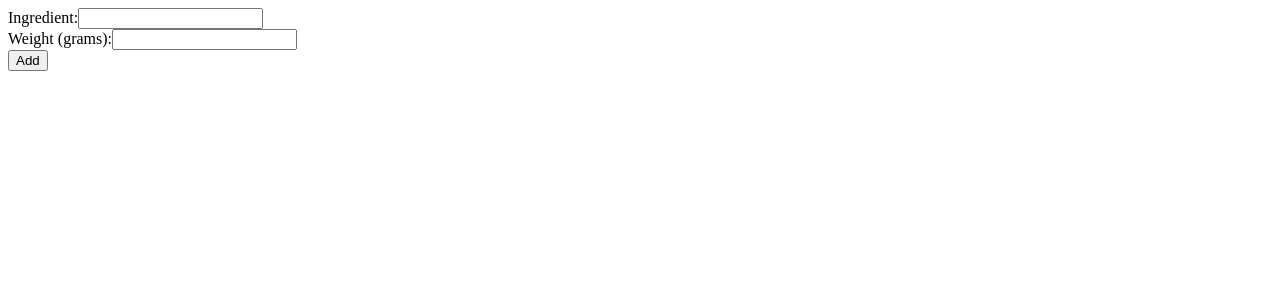
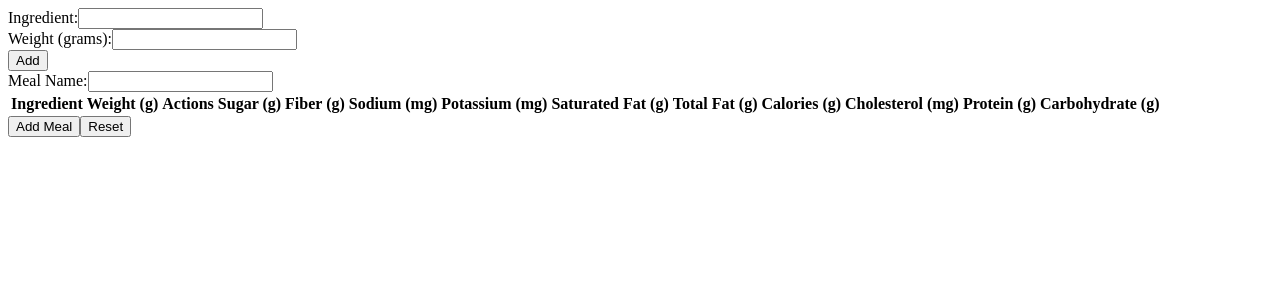
Before and after one commit to rmoss08/nutrition-calculator, a React (Create React App) app: page / in a window 1280 px wide. Shown: the top 300 px of the page. Built offline with nearby package versions, Linux system fonts and the light colour scheme.

Commit message:
feat: creates Table component

```diff
--- a/src/App.js
+++ b/src/App.js
@@ -1,8 +1,12 @@
-import IngredientForm from "./components/IngredientForm";
+import IngredientForm from './components/IngredientForm';
+import Table from './components/Table';
 
 function App() {
   return (
-    <IngredientForm />
+    <div>
+      <IngredientForm />
+      <Table />
+    </div>
   );
 }
 
--- a/src/components/IngredientForm.js
+++ b/src/components/IngredientForm.js
@@ -1,11 +1,23 @@
 import axios from 'axios';
+import { useState } from 'react';
 import { useDispatch } from 'react-redux';
 import { mealActions } from '../store/meal-slice';
 
 const IngredientForm = () => {
   const dispatch = useDispatch();
 
-  const fetchNutrition = (ingredient, weight, timestamp) => {
+  const formatNutritionData = (data) => {
+    delete data.name;
+
+    let formattedData = {};
+    for (const key in data) {
+      formattedData[key] = parseFloat(data[key]);
+    }
+
+    return formattedData;
+  };
+
+  const fetchNutritionData = (ingredient, weight, timestamp) => {
     const axios = require('axios');
 
     const options = {
@@ -21,13 +33,16 @@ const IngredientForm = () => {
     return axios
       .request(options)
       .then((response) => {
-        const data = response.data;
-        console.log(data);
+        const data = response.data.items[0];
+        // console.log(data);
+
+        const formattedData = formatNutritionData(data);
+
         const ingredientData = {
           id: timestamp,
           name: ingredient,
           weight: weight,
-          nutrition: data.items[0],
+          nutrition: formattedData,
         };
 
         return dispatch(mealActions.add(ingredientData));
@@ -41,10 +56,10 @@ const IngredientForm = () => {
     event.preventDefault();
 
     const ingredient = event.target[0].value;
-    const weight = event.target[1].value;
-    const timestamp = event.timeStamp;
+    const weight = parseFloat(event.target[1].value);
+    const timestamp = `${event.timeStamp}`;
 
-    return fetchNutrition(ingredient, weight, timestamp);
+    return fetchNutritionData(ingredient, weight, timestamp);
   };
 
   return (
--- /dev/null
+++ b/src/components/Table.js
@@ -0,0 +1,165 @@
+import { useDispatch, useSelector } from 'react-redux';
+import { dayActions } from '../store/day-slice';
+import { mealActions } from '../store/meal-slice';
+
+const TABLE_HEADER = [
+  'Ingredient',
+  'Weight (g)',
+  'Actions',
+  'Sugar (g)',
+  'Fiber (g)',
+  'Sodium (mg)',
+  'Potassium (mg)',
+  'Saturated Fat (g)',
+  'Total Fat (g)',
+  'Calories (g)',
+  'Cholesterol (mg)',
+  'Protein (g)',
+  'Carbohydrate (g)',
+];
+
+const Table = () => {
+  const dispatch = useDispatch();
+  const ingredients = useSelector((state) => state.meal.ingredients);
+
+  const thElements = TABLE_HEADER.map((description) => (
+    <th key={description}>{description}</th>
+  ));
+
+  const calculateWeightedValues = (ingredient) => {
+    const nutrition = ingredient.nutrition;
+
+    const userServingSize = ingredient.weight;
+    const nutritionServingSize = nutrition.serving_size_g;
+    const servingSizeFactor = userServingSize / nutritionServingSize;
+
+    let weightedNutritionValues = {};
+
+    for (const key in nutrition) {
+      if (key !== 'serving_size_g') {
+        const nutritionValue = nutrition[key];
+        const weightedValue = nutritionValue * servingSizeFactor;
+        weightedNutritionValues[key] = weightedValue;
+      }
+    }
+
+    return weightedNutritionValues;
+  };
+
+  const createRowElement = (id, name, weight, data) => {
+    let tdElements = [
+      <td key="name">{name}</td>,
+      <td key="weight">{weight}</td>,
+      <td key="action">
+        <button>+</button>
+        <button>-</button>
+      </td>,
+    ];
+
+    for (const key in data) {
+      tdElements.push(<td key={key}>{data[key]}</td>);
+    }
+
+    return <tr key={id}>{tdElements}</tr>;
+  };
+
+  const createTotalRowElement = (totals) => {
+    let tdElements = [
+      <td key="total">Total</td>,
+      <td key="weight"></td>,
+      <td key="action"></td>,
+    ];
+
+    for (const key in totals) {
+      tdElements.push(<td key={key}>{totals[key]}</td>);
+    }
+
+    return <tr key={totals}>{tdElements}</tr>;
+  };
+
+  let totals = {
+    sugar_g: 0,
+    fiber_g: 0,
+    sodium_mg: 0,
+    potassium_mg: 0,
+    fat_saturated_g: 0,
+    fat_total_g: 0,
+    calories: 0,
+    cholesterol_mg: 0,
+    protein_g: 0,
+    carbohydrates_total_g: 0,
+  };
+
+  const calculateTotals = (ingredients) => {
+    for (const i in ingredients) {
+      const ingredient = ingredients[i];
+      for (const key in ingredient.nutrition) {
+        const prevTotal = totals[key];
+        totals[key] = prevTotal + ingredient.nutrition[key];
+      }
+    }
+    return totals;
+  };
+
+  const addMealHandler = (event) => {
+    event.preventDefault();
+    let mealNameInput = document.getElementById('meal-name');
+
+    const meal = { name: mealNameInput.value, totals: totals };
+
+    if (ingredients.length > 0) {
+      dispatch(dayActions.add(meal));
+      dispatch(mealActions.reset());
+      mealNameInput.value = '';
+    }
+  };
+
+  const resetHandler = (event) => {
+    event.preventDefault();
+
+    return dispatch(mealActions.reset());
+  };
+
+  let tableElements = [];
+
+  if (ingredients.length > 0) {
+    let weightedIngredients = [];
+    for (const i in ingredients) {
+      const weightedNutrition = calculateWeightedValues(ingredients[i]);
+      const weightedIng = { ...ingredients[i], nutrition: weightedNutrition };
+      weightedIngredients.push(weightedIng);
+    }
+
+    console.log(weightedIngredients);
+    tableElements = weightedIngredients.map((ingredient) => {
+      return createRowElement(
+        ingredient.id,
+        ingredient.name,
+        ingredient.weight,
+        ingredient.nutrition
+      );
+    });
+
+    const mealTotal = calculateTotals(weightedIngredients);
+    const totalRowElement = createTotalRowElement(mealTotal);
+    tableElements.push(totalRowElement);
+  }
+
+  return (
+    <div>
+      <div>
+        <label htmlFor="meal-name">Meal Name:</label>
+        <input type="text" id="meal-name"></input>
+      </div>
+      <table>
+        <thead>
+          <tr>{thElements}</tr>
+        </thead>
+        <tbody>{tableElements}</tbody>
+      </table>
+      <button onClick={addMealHandler}>Add Meal</button>
+      <button onClick={resetHandler}>Reset</button>
+    </div>
+  );
+};
+export default Table;
```
